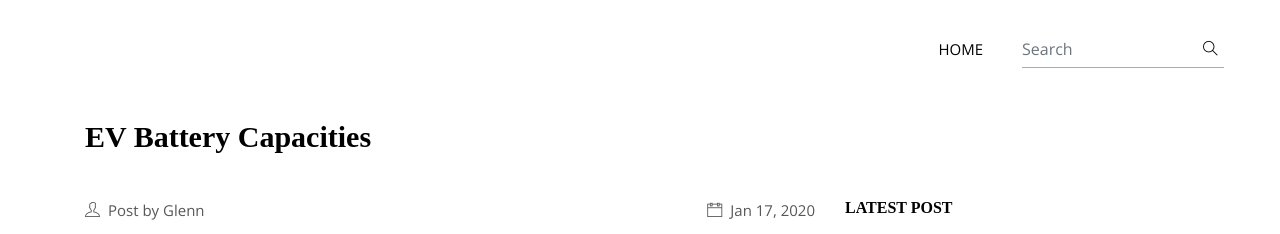
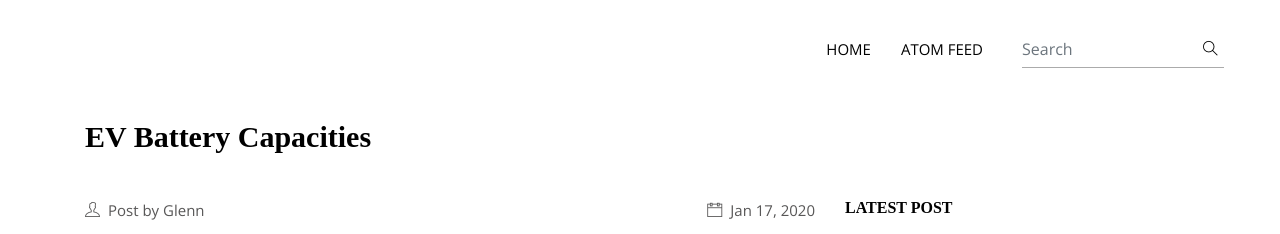
Before and after one commit to gheinze/meandering, a Jekyll site: the page built from _posts/2020-01-17-ev-battery-capacities.html, in a window 1280 px wide and 900 px high. Shown: the top 234 px of the window. Built offline with Jekyll 4.4.1, drawn with Linux system fonts in a browser that asks for light colours; some web fonts are replaced; comment, search, counter and statistics services are not loaded.

Commit message:
Add atom feed, image link

```diff
--- a/Gemfile
+++ b/Gemfile
@@ -5,3 +5,4 @@ gem "jekyll"
 gem "jekyll-paginate"
 gem 'jekyll-tagging'
 gem "jekyll-sitemap"
+gem "jekyll-feed"
--- a/_config.yml
+++ b/_config.yml
@@ -4,6 +4,7 @@
 title: Meandering
 #logo: logo.png # You can add own logo
 #description: # Add your awesome description
+#baseurl: "" # Bland for local, /meanding for github pages   # The subpath of your site, e.g. /blog
 baseurl: "/meandering" # The subpath of your site, e.g. /blog
 url:  # The base hostname & protocol for your site, e.g. http://example.com
 
@@ -13,6 +14,8 @@ preloader: true # To disable preloader change value to false
 menu:
   - url: /
     name: Home
+  - url: /feed.xml
+    name: "Atom Feed"
 #  - url: /about/
 #    name: About
 #  - url: /categories/
@@ -78,6 +81,7 @@ plugins:
   - jekyll-paginate
   - jekyll-sitemap
   - jekyll/tagging
+  - jekyll-feed
 
 paginate: 10
 paginate_path: "/page/:num"
--- a/_layouts/post.html
+++ b/_layouts/post.html
@@ -23,7 +23,8 @@ layout: default
 					<li class="list-inline-item"><i class="ti-calendar mr-2"></i>{{page.date | date: '%b %d, %Y'}}</li>
 				</ul>
 				{% if page.image %}
-				<img src="{{site.baseurl}}/{{page.image}}" alt="{{page.title}}" class="w-100 img-fluid mb-4">
+                   <a href="{{site.baseurl}}/{{page.image}}" target="_blank"><img src="{{site.baseurl}}/{{page.image}}" alt="{{page.title}}" class="w-100 img-fluid mb-4"></a>
+<!-- <img src="{{site.baseurl}}/{{page.image}}" alt="{{page.title}}" class="w-100 img-fluid mb-4"> -->
 				{% endif %}
 				<div class="content">
 					{{ content }}
--- a/_posts/2020-01-17-ev-battery-capacities.html
+++ b/_posts/2020-01-17-ev-battery-capacities.html
@@ -8,7 +8,7 @@ tags: [green]
 ---
 
 <p>Keeping track which electric car has what range is confusing. This is an attempt to assemble a list of the capacities and ranges for some vehicles of interest. Not complete. Not definitive. And surely not correct. Also note that different trim levels have different batteries capacities. In general, battery capacity has been increasing over the years (27kWh for pre-2017 models to 60kWh in 2020).</p>
-<table>
+<table  style="border-collapse: collapse;" border="1">
 <tbody>
 <tr class="evenRow">
 <td rowspan="2"> </td>
@@ -33,63 +33,63 @@ tags: [green]
 </tr>
 <tr class="evenRow">
 <th>2020</th>
-<td>66</td>
-<td>380</td>
-<td>5.75</td>
-<td>64</td>
+<td align="right">66</td>
+<td align="right">380</td>
+<td align="right">5.75</td>
+<td align="right">64</td>
 <td> </td>
 <td> </td>
 <td> </td>
 <td> </td>
 <td> </td>
-<td>64*</td>
-<td>383</td>
-<td>6</td>
+<td align="right">64*</td>
+<td align="right">383</td>
+<td align="right">6</td>
 </tr>
 <tr class="oddRow">
 <th>2019</th>
-<td>60</td>
-<td>320</td>
-<td>5.33</td>
-<td>62</td>
-<td>362</td>
-<td>5.84</td>
-<td>40*</td>
-<td>240</td>
-<td>6</td>
-<td>32</td>
-<td>179</td>
-<td>5.6</td>
+<td align="right">60</td>
+<td align="right">320</td>
+<td align="right">5.33</td>
+<td align="right">62</td>
+<td align="right">362</td>
+<td align="right">5.84</td>
+<td align="right">40*</td>
+<td align="right">240</td>
+<td align="right">6</td>
+<td align="right">32</td>
+<td align="right">179</td>
+<td align="right">5.6</td>
 </tr>
 <tr class="evenRow">
 <th>2018</th>
-<td>60</td>
-<td>320</td>
-<td>5.33</td>
+<td align="right">60</td>
+<td align="right">320</td>
+<td align="right">5.33</td>
+<td align="right"> </td>
+<td align="right"> </td>
+<td align="right"> </td>
+<td align="right">40</td>
+<td align="right">240</td>
+<td align="right">6</td>
+<td align="right">32</td>
+<td align="right">179</td>
+<td align="right">5.6</td>
+</tr>
+<tr class="oddRow">
+<th>2017</th>
+<td align="right">60</td>
+<td align="right">320</td>
+<td align="right">5.33</td>
 <td> </td>
 <td> </td>
 <td> </td>
-<td>40</td>
-<td>240</td>
-<td>6</td>
-<td>32</td>
-<td>179</td>
-<td>5.6</td>
-</tr>
-<tr class="oddRow">
-<th>2017</th>
-<td>60</td>
-<td>320</td>
-<td>5.33</td>
-<td> </td>
-<td> </td>
-<td> </td>
-<td>30</td>
-<td>170</td>
-<td>5.6</td>
-<td>27</td>
-<td>125?</td>
-<td>4.6</td>
+<td align="right">30</td>
+<td align="right">170</td>
+<td align="right">5.6</td>
+<td align="right">27</td>
+<td align="right">125?</td>
+<td align="right">4.6</td>
 </tr>
 </tbody>
 </table>
@@ -116,7 +116,7 @@ tags: [green]
 </tbody>
 </table>
 <p>So a "fill-up" might look something like this:</p>
-<table>
+<table style="border-collapse: collapse;" border="1">
 <tbody>
 <tr class="evenRow">
 <th>Time of Day (peak on/off)</th>
```
